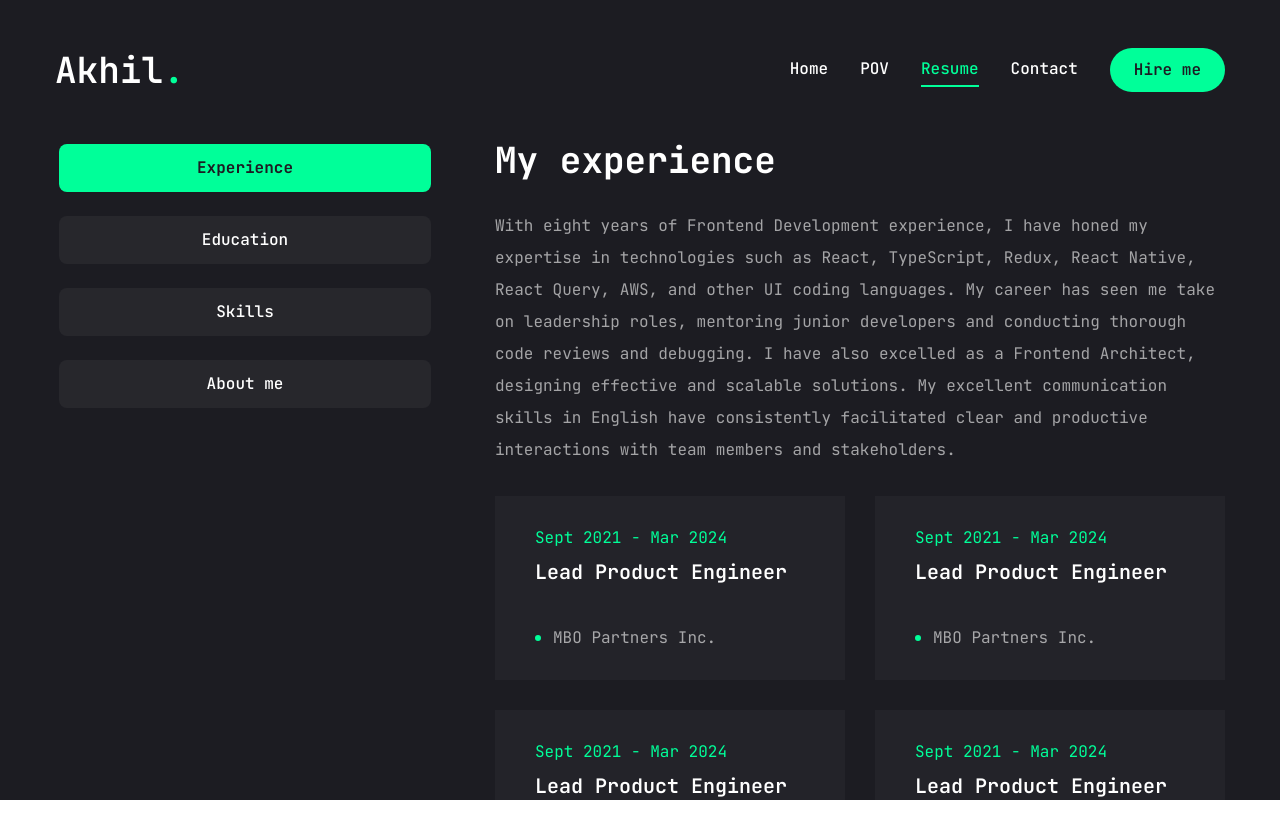
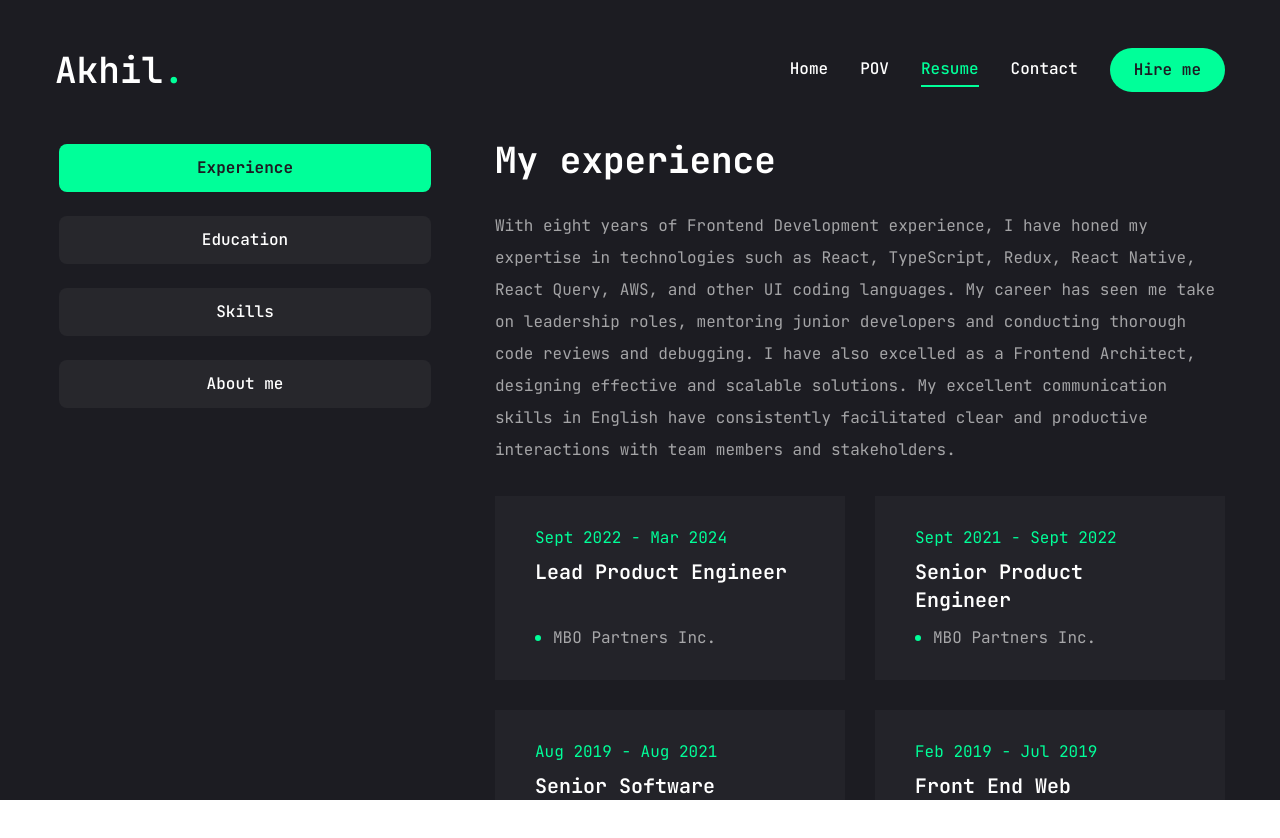
Before and after one commit to Aki0782/akhil-portfolio, a Next.js app: page /resume in a window 1280 px wide. Shown: the top 838 px of the page. Built offline with nearby package versions, Linux system fonts and the light colour scheme.

Commit message:
update Experience View

```diff
--- a/src/components/ResumePage/Experience.tsx
+++ b/src/components/ResumePage/Experience.tsx
@@ -9,26 +9,26 @@ const experience = {
     {
       company: "MBO Partners Inc.",
       postition: "Lead Product Engineer",
-      duration: "Sept 2021 - Mar 2024"
+      duration: "Sept 2022 - Mar 2024"
     },
     {
       company: "MBO Partners Inc.",
-      postition: "Lead Product Engineer",
-      duration: "Sept 2021 - Mar 2024"
+      postition: "Senior Product Engineer",
+      duration: "Sept 2021 - Sept 2022"
     },
     {
-      company: "MBO Partners Inc.",
-      postition: "Lead Product Engineer",
-      duration: "Sept 2021 - Mar 2024"
+      company: "Thought Clan Technologies",
+      postition: "Senior Software Engineer",
+      duration: "Aug 2019 - Aug 2021"
     },
     {
-      company: "MBO Partners Inc.",
-      postition: "Lead Product Engineer",
-      duration: "Sept 2021 - Mar 2024"
+      company: "iDev Research Labs Ltd.",
+      postition: "Front End Web Developer",
+      duration: "Feb 2019 - Jul 2019"
     },
     {
-      company: "MBO Partners Inc.",
-      postition: "Lead Product Engineer",
+      company: "2Degrees",
+      postition: "Jr. Frontend Developer",
       duration: "Sept 2021 - Mar 2024"
     }
   ]
```
